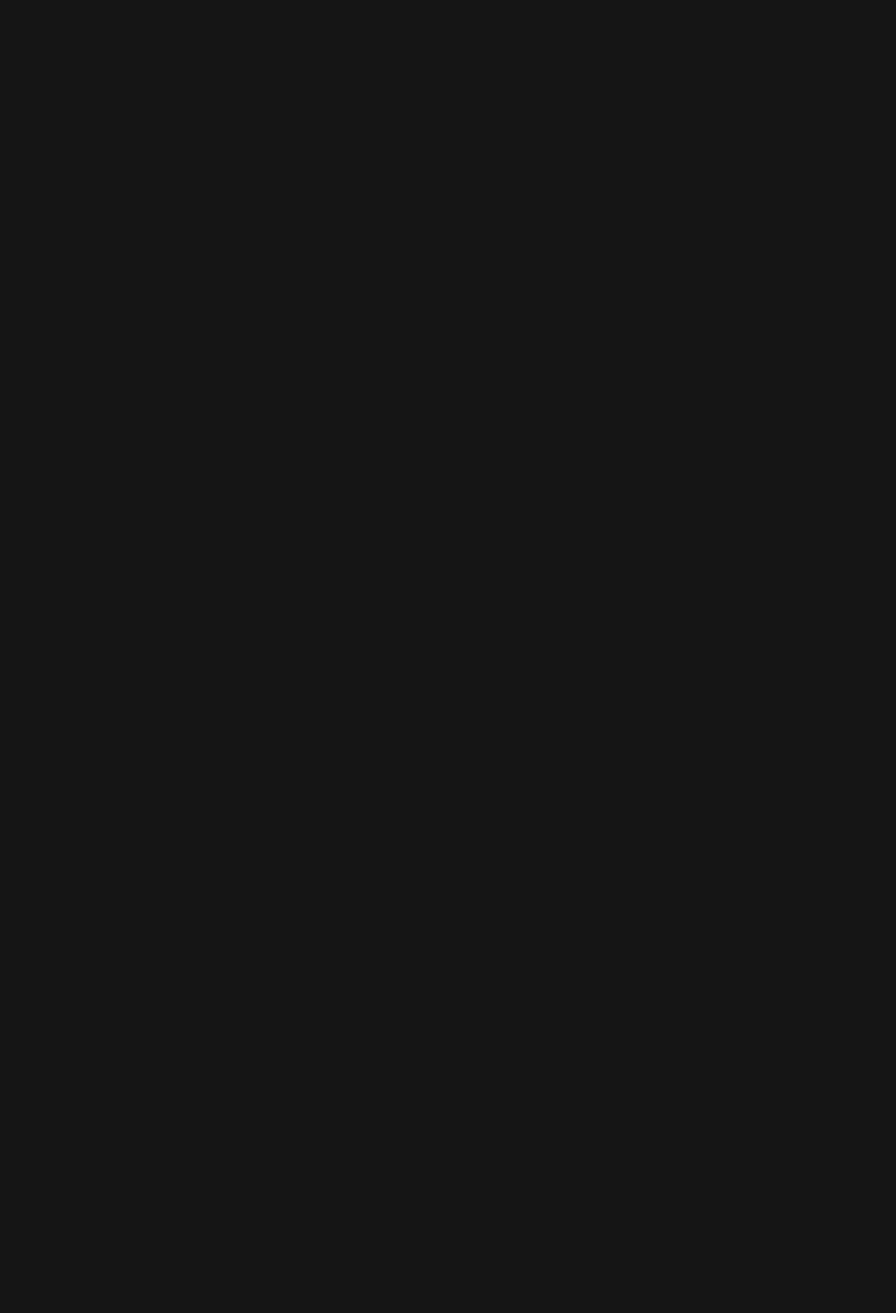
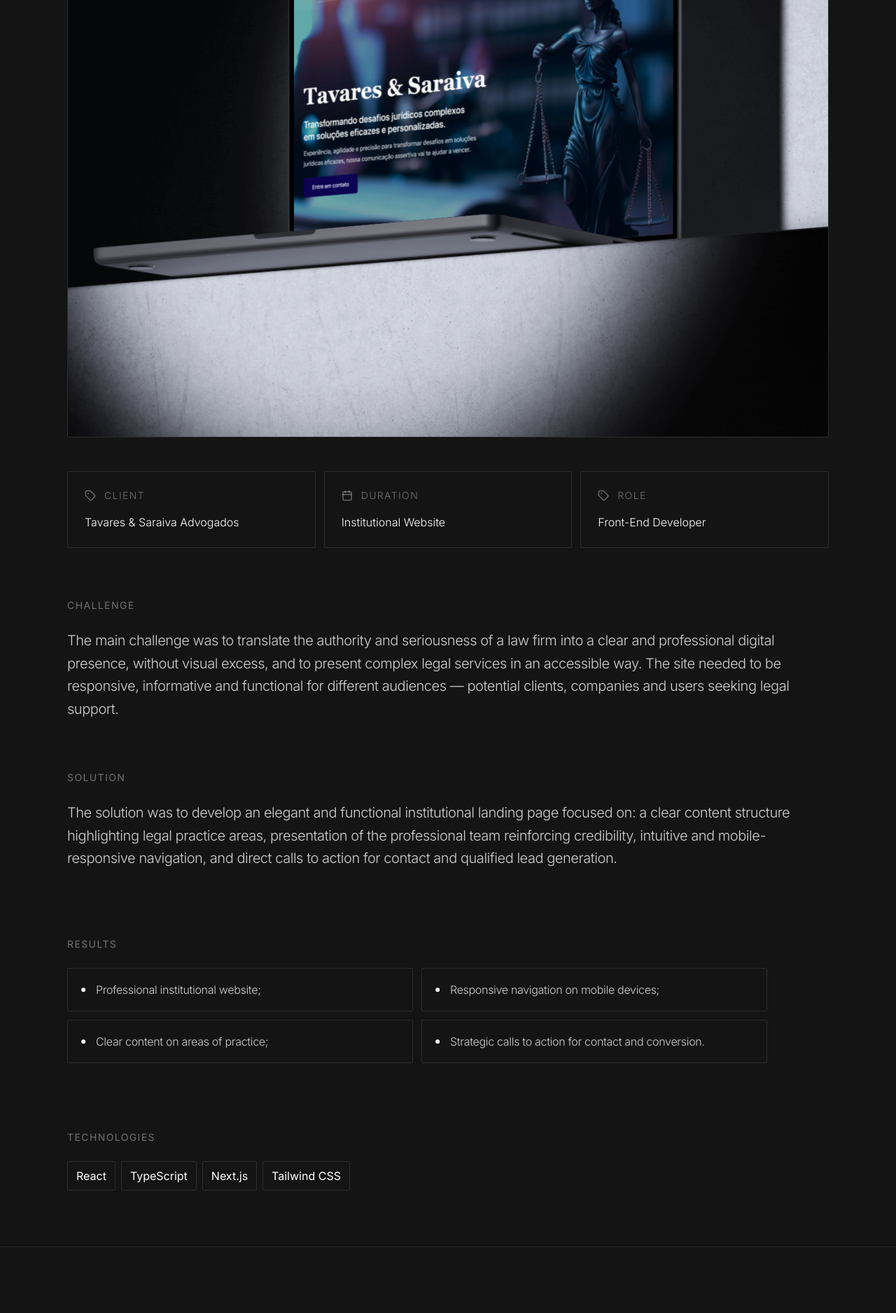
Before and after one commit to danilo1opes/portfolio, a Next.js app in the folder frontend/: page /en/projects/advocacia in a window 1280 px wide. Before the commit this address had no page. Shown: the part 880-2756 px from the top of the page at 70% size. Before the commit the page ends 800 px from the top, so only its background shows below. Built offline with nearby package versions, Linux system fonts and the light colour scheme.

Commit message:
🏷️  feat: Update New Page For website

```diff
--- a/frontend/next.config.ts
+++ b/frontend/next.config.ts
@@ -1,7 +1,11 @@
 import type { NextConfig } from 'next';
 import createNextIntlPlugin from 'next-intl/plugin';
 
-const nextConfig: NextConfig = {};
+const nextConfig: NextConfig = {
+  images: {
+    formats: ['image/avif', 'image/webp'],
+  },
+};
 
 const withNextIntl = createNextIntlPlugin();
 
--- a/frontend/src/app/[locale]/projects/[slug]/page.tsx
+++ b/frontend/src/app/[locale]/projects/[slug]/page.tsx
@@ -27,8 +27,8 @@
   const t = await getTranslations('projects');
   const project = t.raw(`items.${slug}`) as ProjectTranslation;
   return (
-    <main>
-      <ProjectDetail id={id} path={path} slug={slug} />
+    <main className="bg-primary min-h-screen">
+      <ProjectDetail project={project} path={path} />
     </main>
   );
 }
--- a/frontend/src/components/common/Footer.tsx
+++ b/frontend/src/components/common/Footer.tsx
@@ -11,7 +11,7 @@
   return (
     <footer className="bg-primary" role="contentinfo">
       <div className="container-section">
-        <div className="flex flex-col items-center text-center gap-6 xl:flex-row xl:items-center xl:justify-between xl:text-left pt-28 mb-12">
+        <div className="flex flex-col items-center text-center gap-6 xl:flex-row xl:items-center xl:justify-between xl:text-left pt-6 mb-12">
           {/* Logo */}
           <div className="flex flex-col items-center gap-2 xl:items-start">
             <Link href="/" aria-label="Danilo Lopes - Home">
--- a/frontend/src/components/landing/Form.tsx
+++ b/frontend/src/components/landing/Form.tsx
@@ -9,7 +9,7 @@
       aria-labelledby="contact-heading"
       className="bg-primary"
     >
-      <div className="container-section pt-28">
+      <div className="container-section pt-28 mb-12">
         <header>
           <h1
             className="text-white font-medium text-xl leading-7"
--- a/frontend/src/components/landing/Projects/PortfolioCard.tsx
+++ b/frontend/src/components/landing/Projects/PortfolioCard.tsx
@@ -67,7 +67,6 @@
         {/* Arrow button */}
         <Link
           href={href}
-          target="_blank"
           rel="noopener noreferrer"
           aria-label={`Ver projeto ${card.title}`}
           className="group/arrow absolute top-3 right-3 z-10 h-9 border border-white/10 backdrop-blur-sm hover:bg-blur/30 hover:border-blur/60 rounded-full flex items-center justify-center overflow-hidden w-9 hover:w-16 hover:px-4 transition-all duration-300"
--- a/frontend/src/components/landing/Projects/ProjectDetail.tsx
+++ b/frontend/src/components/landing/Projects/ProjectDetail.tsx
@@ -1,6 +1,16 @@
-'use client'
+'use client';
 
+import {
+  ArrowLeft,
+  Calendar,
+  Dot,
+  ExternalLink,
+  Github,
+  Tag,
+} from 'lucide-react';
+import { useLocale, useTranslations } from 'next-intl';
 import Image from 'next/image';
+import Link from 'next/link';
 
 export interface ProjectTranslation {
   year: string;
@@ -10,6 +20,7 @@
   client: string;
   duration: string;
   role: string;
+  dare: string;
   challenge: string;
   solution: string;
   results: string[];
@@ -17,22 +28,178 @@
 }
 
 interface Props {
-  id: number;
-  path: { image: string; href: string; year: number };
-  slug: string;
+  project: ProjectTranslation;
+  path: { image: string; siteUrl?: string; codeUrl?: string };
 }
 
-export default function ProjectDetail({ id, path, slug }: Props) {
+export default function ProjectDetail({ project, path }: Props) {
+  const locale = useLocale();
+  const t = useTranslations('projects');
   return (
-    <section className="container-section pt-28 pb-24">
-      <div className="relative w-full h-96 rounded-3xl overflow-hidden border border-white/10">
-        <Image
-          src={path.image}
-          fill
-          alt={slug}
-          className="object-cover opacity-60"
-        />
+    <section className="pt-12 pb-12">
+      {/* BackPage */}
+      <div>
+        <div className="container-section">
+          <Link
+            href={`/${locale}#portfolio`}
+            className="flex items-center gap-4 text-white/60 hover:text-white"
+          >
+            <ArrowLeft size={20} aria-hidden="true" />
+            <p className="uppercase text-sm tracking-[0.55px]">{t('back')}</p>
+          </Link>
+        </div>
+
+        {/* Line */}
+        <div className="mt-10 border-b border-white/10" />
       </div>
+
+      {/* Content */}
+      <div className="container-section mt-10">
+        {/* Inicio */}
+        <div className="mb-12">
+          <p className="text-xs font-normal tracking-widest uppercase text-white/40 leading-4">
+            {project.year} • {project.subtitle}
+          </p>
+          <h1 className="mt-12 text-5xl text-white">{project.title}</h1>
+          <p className="mt-6 font-light text-xl text-white/60 leading-7 tracking-[-0.45px]">
+            {project.description}
+          </p>
+        </div>
+
+        {/* Hero Image */}
+        <div className="relative w-full h-50 md:h-125 xl:h-250 rounded-xs overflow-hidden border border-white/10 mb-12">
+          <Image
+            src={path.image}
+            fill
+            alt={project.title}
+            className="object-cover"
+            sizes="100vw"
+            priority
+          />
+        </div>
+
+        {/* Meta cards */}
+        <div className="flex flex-col xl:grid xl:grid-cols-3 gap-3 mb-12">
+          {[
+            { label: t('client'), value: project.client, icon: Tag },
+            { label: t('duration'), value: project.duration, icon: Calendar },
+            { label: t('role'), value: project.role, icon: Tag },
+          ].map((item) => {
+            const Icon = item.icon;
+
+            return (
+              <div
+                key={item.label}
+                className="border border-white/10 hover:border-white transition-all rounded-xs p-6"
+              >
+                {/* Label */}
+                <p className="flex items-center gap-3 text-sm tracking-widest uppercase text-white/40 font-light mb-4">
+                  <Icon size={16} />
+                  {item.label}
+                </p>
+
+                {/* Value */}
+                <p className="text-base text-white leading-6 font-light">
+                  {item.value}
+                </p>
+              </div>
+            );
+          })}
+        </div>
+
+        {/* Challange */}
+        <div className="mt-18">
+          <h2 className="mb-6 text-sm uppercase tracking-widest text-white/40 leading-5">
+            {t('challenge')}
+          </h2>
+
+          <p className="text-[20px] leading-[32.5px] tracking-[-0.45px] text-white/80 font-light">
+            {project.challenge}
+          </p>
+        </div>
+
+        {/* Solution */}
+        <div className="mt-18">
+          <h2 className="mb-6 text-sm uppercase tracking-widest text-white/40 leading-5">
+            {t('solution')}
+          </h2>
+
+          <p className="text-[20px] leading-[32.5px] tracking-[-0.45px] text-white/80 font-light">
+            {project.solution}
+          </p>
+        </div>
+
+        {/* Results */}
+        <div className="mt-24">
+          <h2 className="mb-6 text-sm uppercase tracking-widest text-white/40 leading-5">
+            {t('results')}
+          </h2>
+          <div className="flex flex-col xl:grid xl:grid-cols-2 gap-3 xl:w-250 2xl:w-300">
+            {project.results.map((result, index) => (
+              <div
+                key={index}
+                className="flex items-center border border-white/10 hover:border-white rounded-xs px-1 py-3"
+              >
+                <Dot size={36} />
+                <p className="text-white/80 text-base font-light leading-6 tracking-[-0.31px]">
+                  {result}
+                </p>
+              </div>
+            ))}
+          </div>
+        </div>
+
+        {/* Technologies */}
+        <div className="mt-24">
+          <h2 className="mb-6 text-sm uppercase tracking-widest text-white/40 leading-5">
+            {t('technologies')}
+          </h2>
+          <div className="flex flex-wrap gap-2">
+            {project.technologies.map((tech) => (
+              <ul>
+                <li
+                  key={tech}
+                  className="text-base text-white border border-white/10 rounded-xs px-3 py-2"
+                >
+                  {tech}
+                </li>
+              </ul>
+            ))}
+          </div>
+        </div>
+      </div>
+
+      {/* Line */}
+      <div className="mt-20 border-b border-white/10" />
+
+      <div className="container-section mt-24 flex flex-col items-center md:flex-row gap-3">
+        {path.siteUrl && (
+          <Link
+            href={path.siteUrl}
+            target="_blank"
+            rel="noopener noreferrer"
+            className="inline-flex items-center gap-2 h-14 px-12 text-sm font-normal rounded-xs bg-white text-black hover:bg-white/90 transition cursor-pointer"
+          >
+            {t('viewSite')}
+            <ExternalLink className="w-4 h-4" aria-hidden="true" />
+          </Link>
+        )}
+
+        {path.codeUrl && (
+          <Link
+            href={path.codeUrl}
+            target="_blank"
+            rel="noopener noreferrer"
+            className="inline-flex items-center gap-2 h-14 px-12 text-sm font-normal rounded-xs border border-white/30 text-white hover:bg-white/10 hover:border-white/60 transition cursor-pointer"
+          >
+            {t('viewCode')}
+            <Github className="w-4 h-4" aria-hidden="true" />
+          </Link>
+        )}
+      </div>
+
+      {/* Line */}
+      <div className="mt-20 border-b border-white/10" />
     </section>
   );
 }
```
Also changed, not shown: frontend/src/constants/cardspath.ts (+7 -6 lines).
